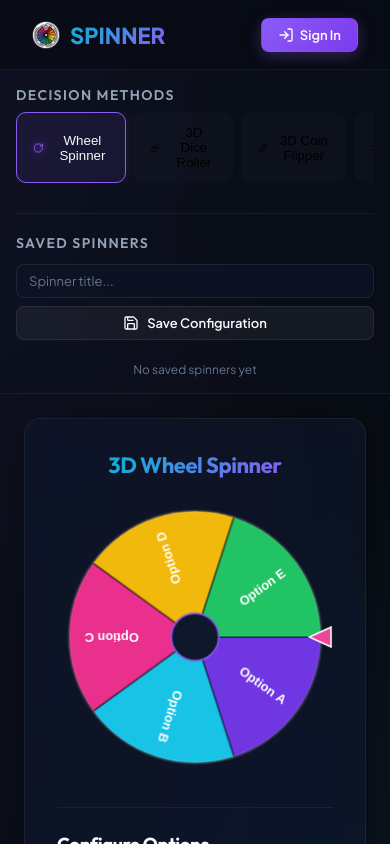
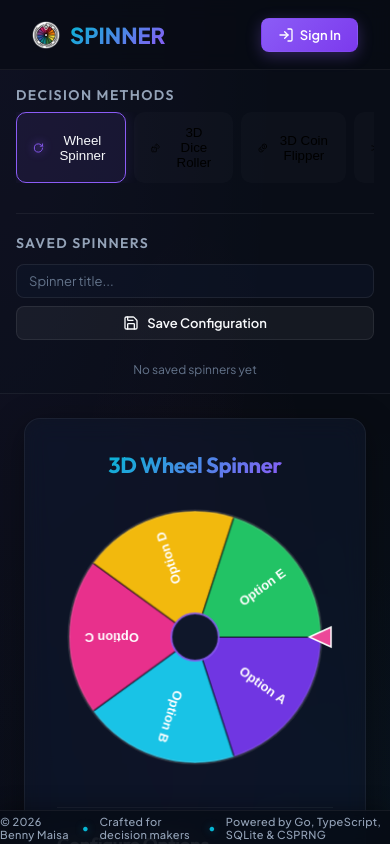
Before and after one commit to alexmaisa/spinner, a React (Vite) app in the folder frontend/: page / in a window 390 px wide. Shown: the top 844 px of the page. Built offline with nearby package versions, Linux system fonts and the light colour scheme.

Commit message:
feat(frontend): add fixed footer with premium branding and responsive design

```diff
--- a/frontend/src/App.css
+++ b/frontend/src/App.css
@@ -51,7 +51,7 @@
 .main-layout {
   display: grid;
   grid-template-columns: 320px 1fr;
-  height: calc(100vh - 70px);
+  height: calc(100vh - 70px - 34px);
   overflow: hidden;
 }
 
@@ -196,6 +196,9 @@
 
 /* Responsive Overrides */
 @media (max-width: 992px) {
+  .app-container {
+    padding-bottom: 34px;
+  }
   .main-layout {
     grid-template-columns: 1fr;
     grid-template-rows: auto 1fr;
@@ -302,3 +305,32 @@
     min-height: 300px;
   }
 }
+
+/* Premium Fixed Footer */
+.footer {
+  position: fixed;
+  bottom: 0;
+  left: 0;
+  right: 0;
+  height: 34px;
+  display: flex;
+  align-items: center;
+  justify-content: center;
+  background: rgba(8, 12, 20, 0.85);
+  backdrop-filter: blur(12px) saturate(180%);
+  -webkit-backdrop-filter: blur(12px) saturate(180%);
+  border-top: 1px solid var(--border-color);
+  z-index: 1000;
+  font-size: 11px;
+  font-weight: 500;
+  color: var(--text-secondary);
+  letter-spacing: 0.03em;
+  box-shadow: 0 -4px 20px rgba(0, 0, 0, 0.3);
+}
+
+.footer-bullet {
+  color: var(--neon-cyan);
+  margin: 0 10px;
+  font-weight: bold;
+  text-shadow: 0 0 8px var(--neon-cyan-glow);
+}
--- a/frontend/src/App.tsx
+++ b/frontend/src/App.tsx
@@ -767,6 +767,15 @@ export default function App() {
           onClose={() => setShowAuthModal(false)}
         />
       )}
+
+      {/* Premium Footer Bar */}
+      <footer className="footer">
+        <span>© 2026 Benny Maisa</span>
+        <span className="footer-bullet">•</span>
+        <span>Crafted for decision makers</span>
+        <span className="footer-bullet">•</span>
+        <span>Powered by Go, TypeScript, SQLite & CSPRNG</span>
+      </footer>
     </div>
   );
 }
```
